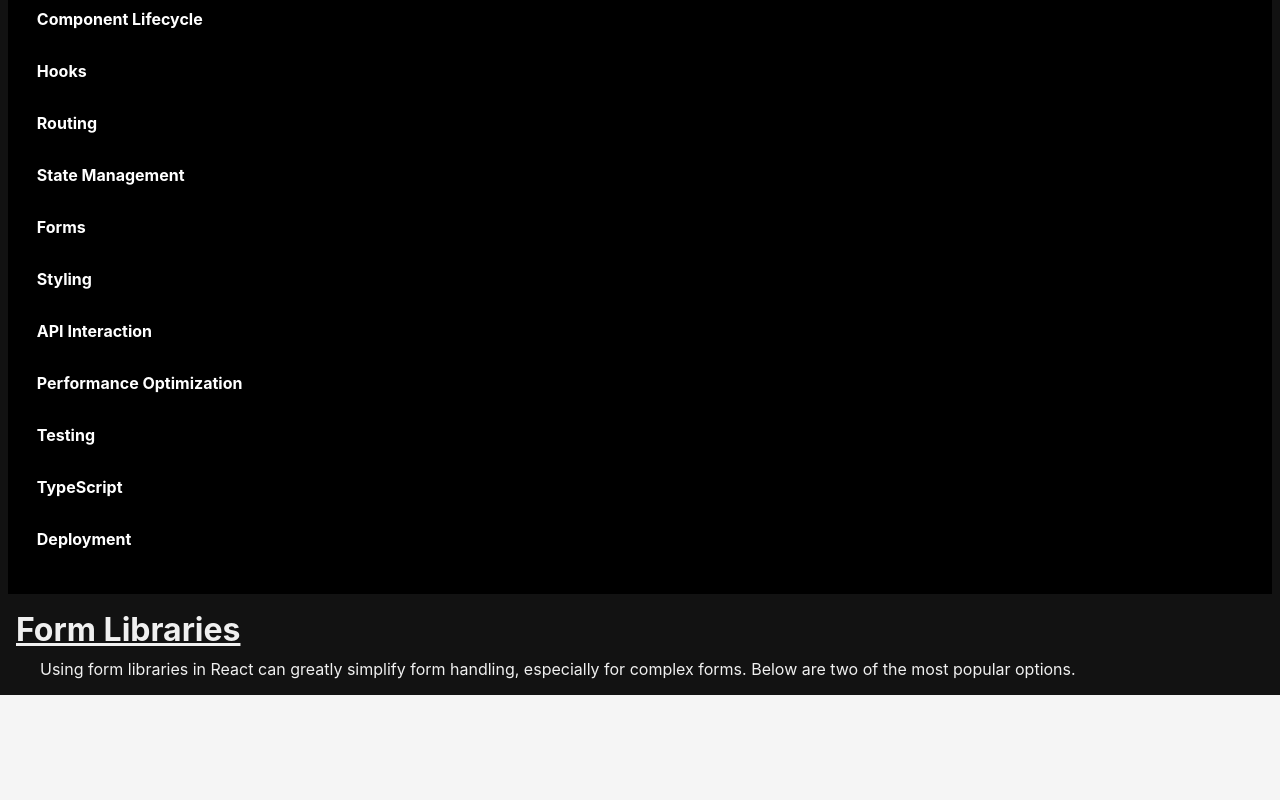
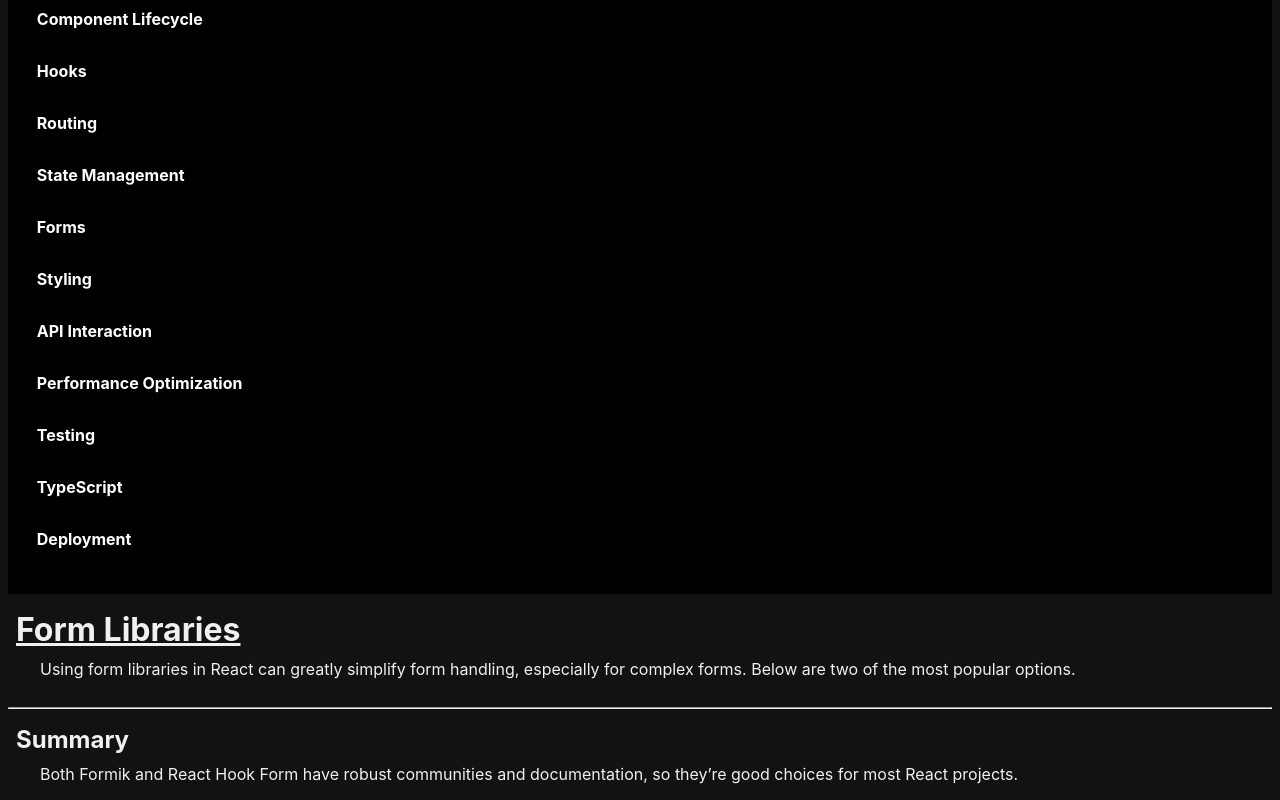
Before and after one commit to rees-kyle/react_showcase, a React (Create React App) app in the folder project/: page /react_showcase/form-libraries in a window 1280 px wide. Shown: the part 225-1025 px from the top of the page. Before the commit the page ends 920 px from the top, so only its background shows below. Built offline with nearby package versions, Linux system fonts and the light colour scheme.

Commit message:
Add Summary component
- Added component file.
- Added to index in components folder.
- Imported and added component to page.

```diff
--- /dev/null
+++ b/project/src/components/forms/form_libraries/Summary.js
@@ -0,0 +1,14 @@
+const Summary = () => {
+    return (
+        <div>
+            <br/>
+            <hr/>
+            <h2>Summary</h2>
+            <p>
+                Both Formik and React Hook Form have robust communities and documentation, so they’re good choices for most React projects.
+            </p>
+        </div>
+    );
+};
+
+export default Summary;
--- a/project/src/components/forms/form_libraries/index.js
+++ b/project/src/components/forms/form_libraries/index.js
@@ -1 +1,2 @@
 export { default as FormLibraries } from './FormLibraries';
+export { default as Summary } from './Summary';
--- a/project/src/pages/forms/FormLibrariesPage.js
+++ b/project/src/pages/forms/FormLibrariesPage.js
@@ -1,11 +1,13 @@
 import {
-  FormLibraries
+  FormLibraries,
+  Summary
 } from '../../components/forms/form_libraries';
 
 const FormLibrariesPage = () => {
   return (
     <>
       <FormLibraries />
+      <Summary />
     </>
   );
 };
```
